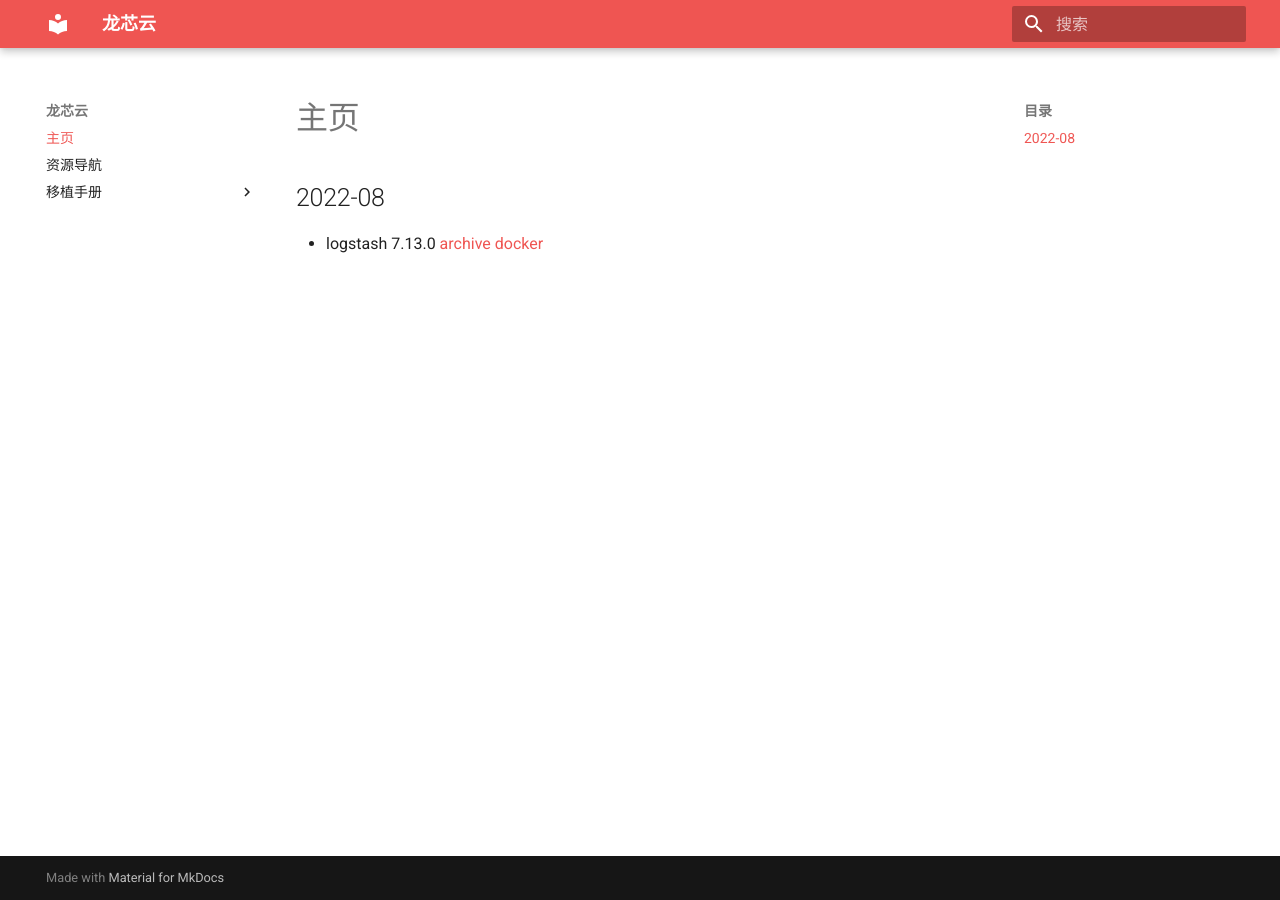
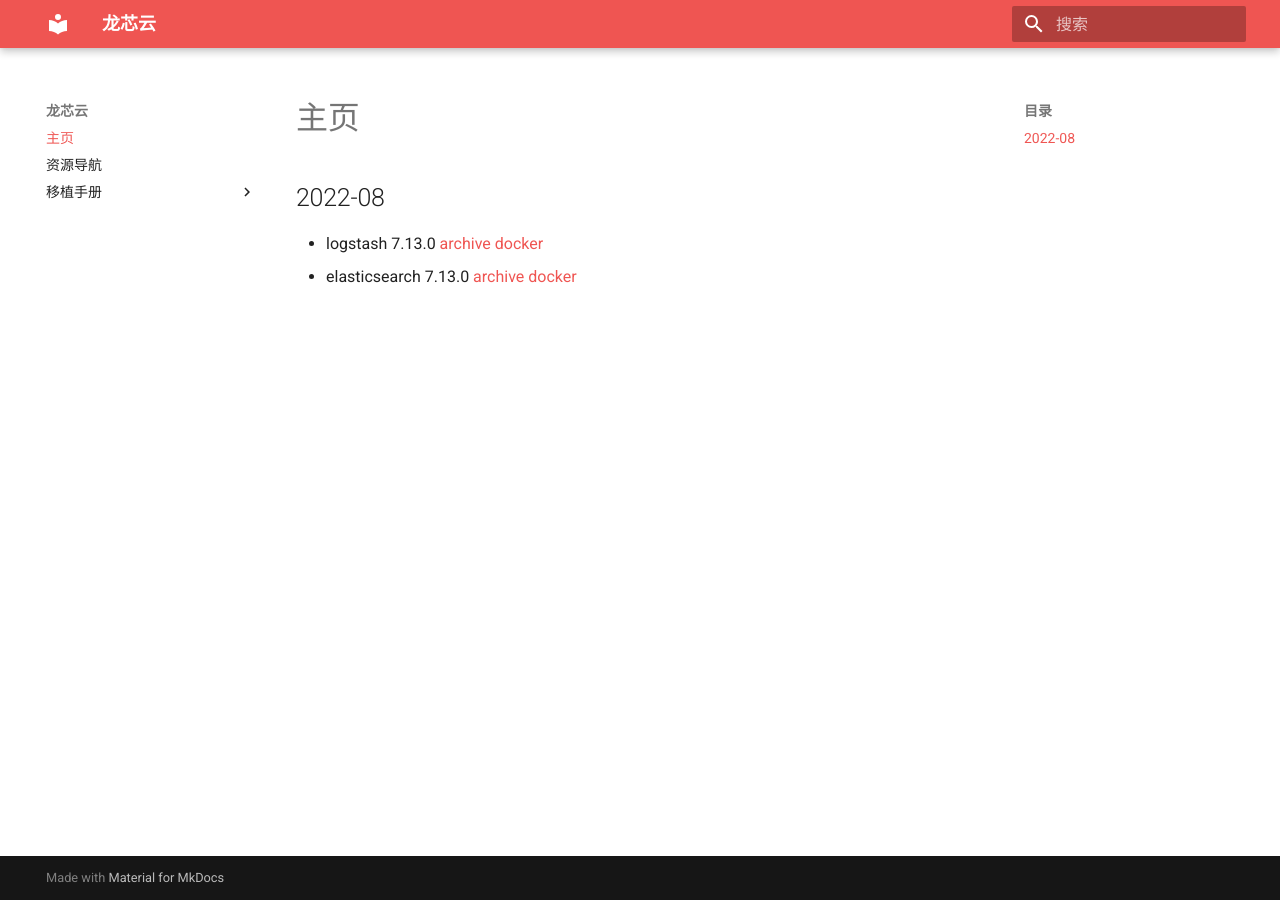
Before and after one commit to Loongson-Cloud-Community/Loongson-Cloud-Community, an MkDocs documentation site: the page built from docs/index.md, in a window 1280 px wide. Built offline with MkDocs 1.6.1 and Material for MkDocs 9.7.7, drawn with Linux system fonts in a browser that asks for light colours.

Commit message:
release elasticsearch 7.13.0

```diff
--- a/docs/index.md
+++ b/docs/index.md
@@ -1,4 +1,5 @@
 # 主页
 
 ## 2022-08
-- logstash 7.13.0 [archive](https://github.com/Loongson-Cloud-Community/logstash/releases/tag/v7.13.0) [docker](https://cr.loongnix.cn/repository/library/logstash?tab=info)
+- logstash 7.13.0 [archive](https://github.com/Loongson-Cloud-Community/logstash/releases/tag/v7.13.0) [docker](https://cr.loongnix.cn/repository/library/logstash)
+- elasticsearch 7.13.0 [archive](https://github.com/Loongson-Cloud-Community/elasticsearch/releases/tag/v7.13.0) [docker](https://cr.loongnix.cn/repository/library/elasticsearch)
```
